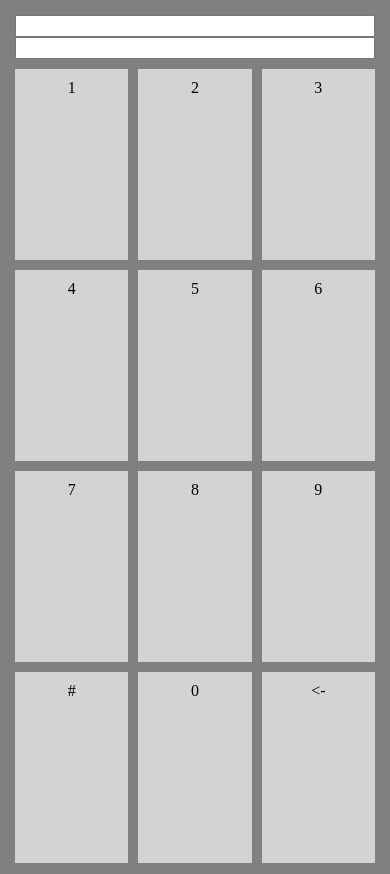
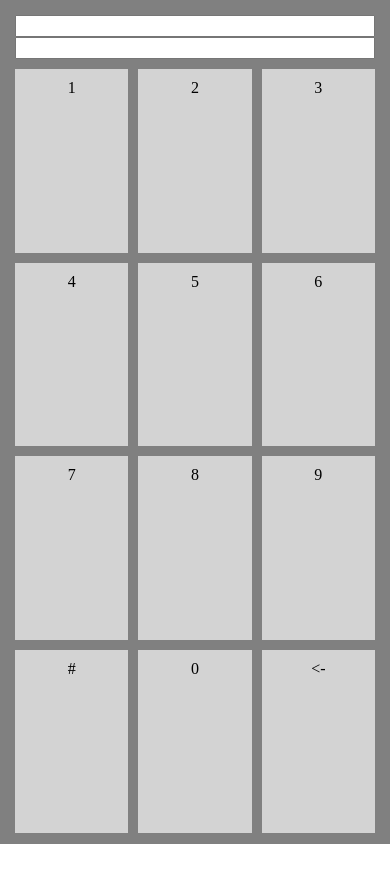
Before and after one commit to joey2400/angular-practical-test, an Angular app: page / in a window 390 px wide. After the commit the page ends 844 px from the top, so only its background shows below. Built offline with nearby package versions, Linux system fonts and the light colour scheme.

Commit message:
update: style

```diff
--- a/src/app/converter/converter.component.css
+++ b/src/app/converter/converter.component.css
@@ -33,11 +33,10 @@
 @media screen and (max-width: 480px) {
     .main-container {
         width: calc(100% - 30px);
-        height: 100vh;
+        height: calc(100vh - 30px);
     }
 
     .grid-container {
         height: calc(100% - 50px);
     }
-
 }
```
